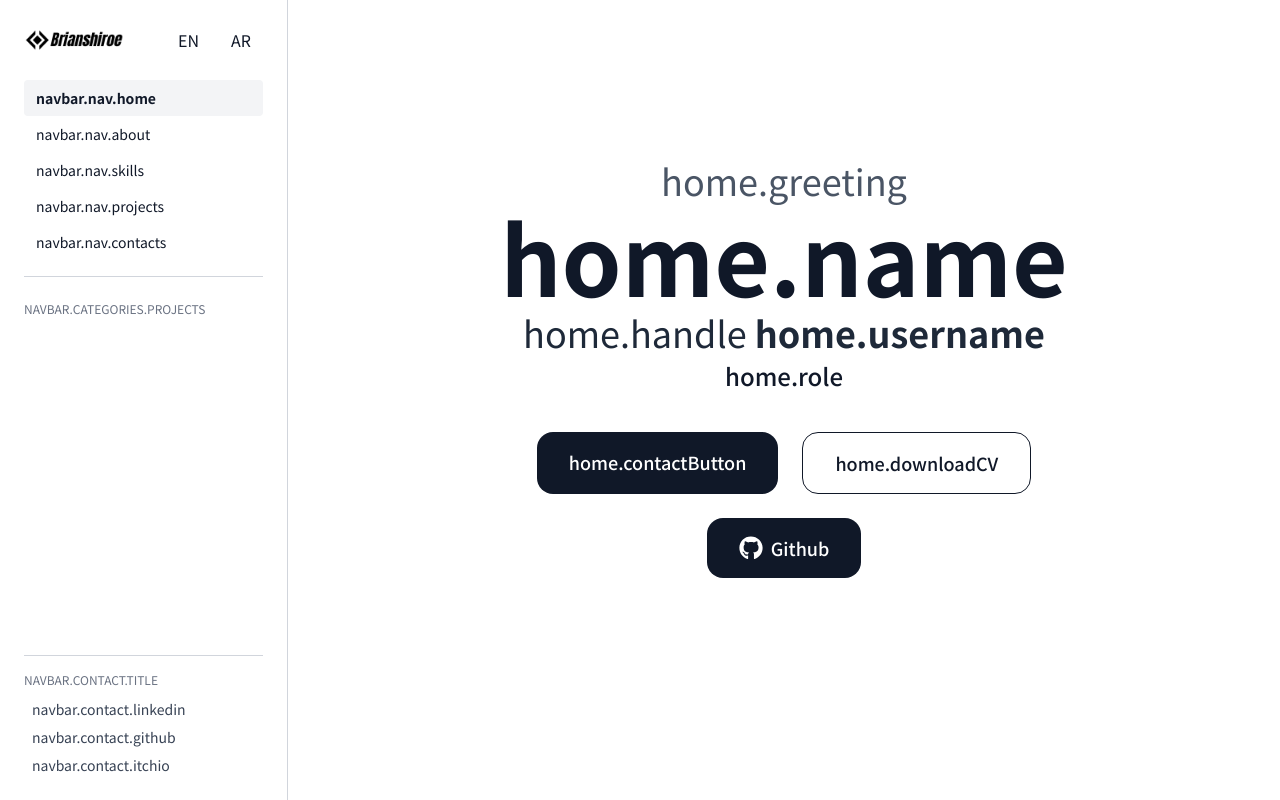
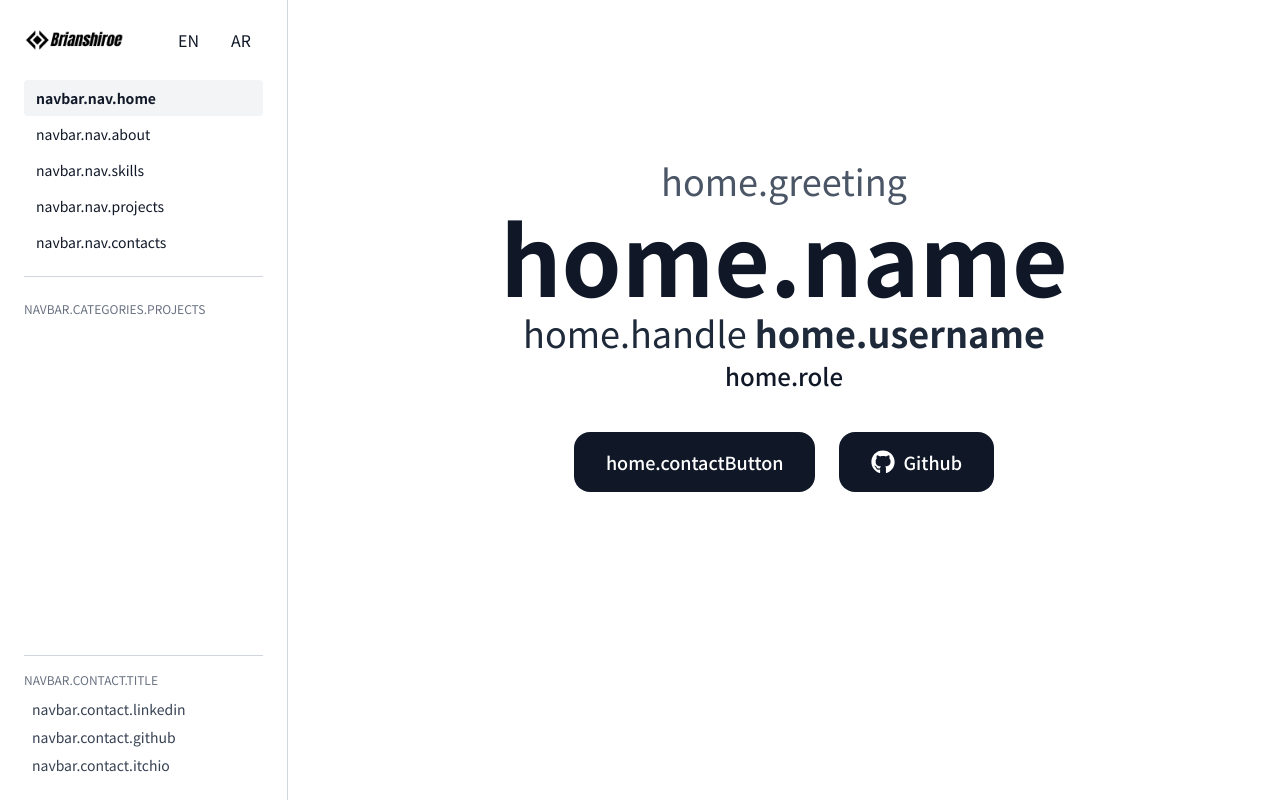
Before and after one commit to BrianShiroe/portfolio, a Next.js app: page /Brian-Haw-CV.pdf in a window 1280 px wide. Built offline with nearby package versions, Linux system fonts and the light colour scheme.

Commit message:
[refactor] hide the cv btn for now and fix the link for contacts/emails

```diff
--- a/app/[locale]/(public)/home/page.tsx
+++ b/app/[locale]/(public)/home/page.tsx
@@ -87,25 +87,19 @@ export default function HomePage() {
         <DominoMotion direction="up" delay={0.7}>
           <div className="flex flex-col sm:flex-row gap-6 w-full justify-center">
             <Link
-              href={`/${locale}/email`}
+              href={`/${locale}/contacts`}
               className="w-full sm:w-auto px-8 py-4 rounded-2xl bg-gray-900 text-white text-lg font-medium text-center transition-all duration-200 hover:bg-gray-700 hover:shadow-lg"
             >
               {t("home.contactButton")}
             </Link>
 
-            <a
+            {/* <a
               href="/Brian-Haw-CV.pdf"
               download="Brian-Haw-CV.pdf"
               className="w-full sm:w-auto px-8 py-4 rounded-2xl border border-gray-900 text-gray-900 text-lg font-medium text-center transition-all duration-200 hover:bg-gray-100 hover:shadow-lg"
             >
               {t("home.downloadCV")}
-            </a>
-          </div>
-        </DominoMotion>
-
-        {/* GitHub Link */}
-        <DominoMotion direction="up" delay={0.9}>
-          <div className="flex flex-col sm:flex-row gap-6 w-full justify-center mt-6">
+            </a> */}
             <a
               href="https://github.com/BrianShiroe/portfolio"
               target="_blank"
@@ -117,6 +111,21 @@ export default function HomePage() {
             </a>
           </div>
         </DominoMotion>
+
+        {/* GitHub Link */}
+        <DominoMotion direction="up" delay={0.9}>
+          <div className="flex flex-col sm:flex-row gap-6 w-full justify-center mt-6">
+            {/* <a
+              href="https://github.com/BrianShiroe/portfolio"
+              target="_blank"
+              rel="noopener noreferrer"
+              className="w-full sm:w-auto flex items-center justify-center gap-2 px-8 py-4 rounded-2xl bg-gray-900 text-white text-lg font-medium text-center transition-all duration-200 hover:bg-gray-700 hover:shadow-lg"
+            >
+              <FaGithub className="w-6 h-6" />
+              Github
+            </a> */}
+          </div>
+        </DominoMotion>
       </div>
     </>
   );
```
